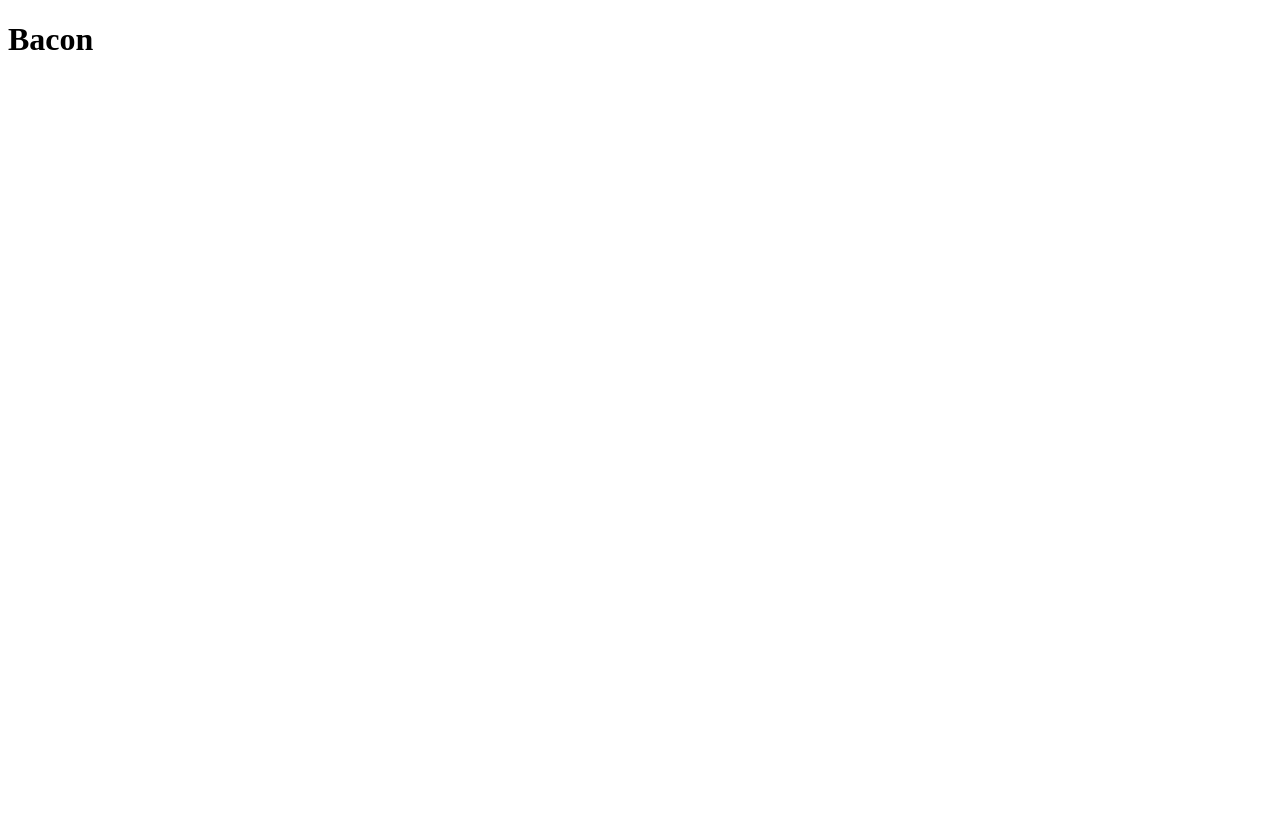
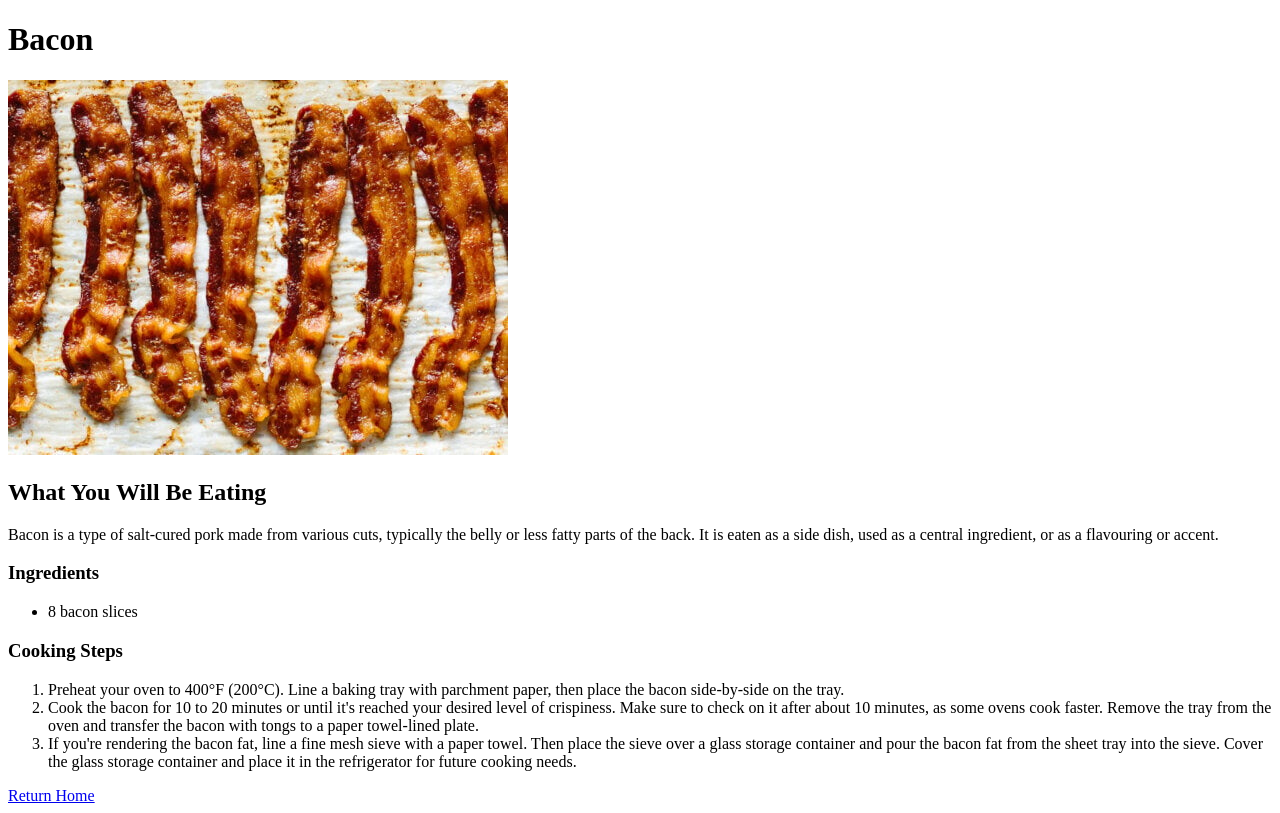
Before and after one commit to Hayden-Shelley/odin-recipes, a plain HTML site: page recipes/bacon.html in a window 1280 px wide. Drawn offline with Linux system fonts and the light colour scheme.

Commit message:
Format bacon page

```diff
--- a/recipes/bacon.html
+++ b/recipes/bacon.html
@@ -8,5 +8,19 @@
 </head>
 <body>
     <h1>Bacon</h1>
+    <img src="../photos/bacon.jpg">
+    <h2>What You Will Be Eating</h2>
+    <p>Bacon is a type of salt-cured pork made from various cuts, typically the belly or less fatty parts of the back. It is eaten as a side dish, used as a central ingredient, or as a flavouring or accent.</p>
+    <h3>Ingredients</h3>
+    <ul>
+        <li>8 bacon slices</li>
+    </ul>
+    <h3>Cooking Steps</h3>
+    <ol>
+        <li>Preheat your oven to 400°F (200°C). Line a baking tray with parchment paper, then place the bacon side-by-side on the tray.</li>
+        <li>Cook the bacon for 10 to 20 minutes or until it's reached your desired level of crispiness. Make sure to check on it after about 10 minutes, as some ovens cook faster. Remove the tray from the oven and transfer the bacon with tongs to a paper towel-lined plate.</li>
+        <li>If you're rendering the bacon fat, line a fine mesh sieve with a paper towel. Then place the sieve over a glass storage container and pour the bacon fat from the sheet tray into the sieve. Cover the glass storage container and place it in the refrigerator for future cooking needs.</li>
+    </ol>
+    <a href="../index.html">Return Home</a>
 </body>
 </html>
```
Also changed, not shown: recipes/pancakes.html (+14 -0 lines), photos/bacon.jpg (added).
